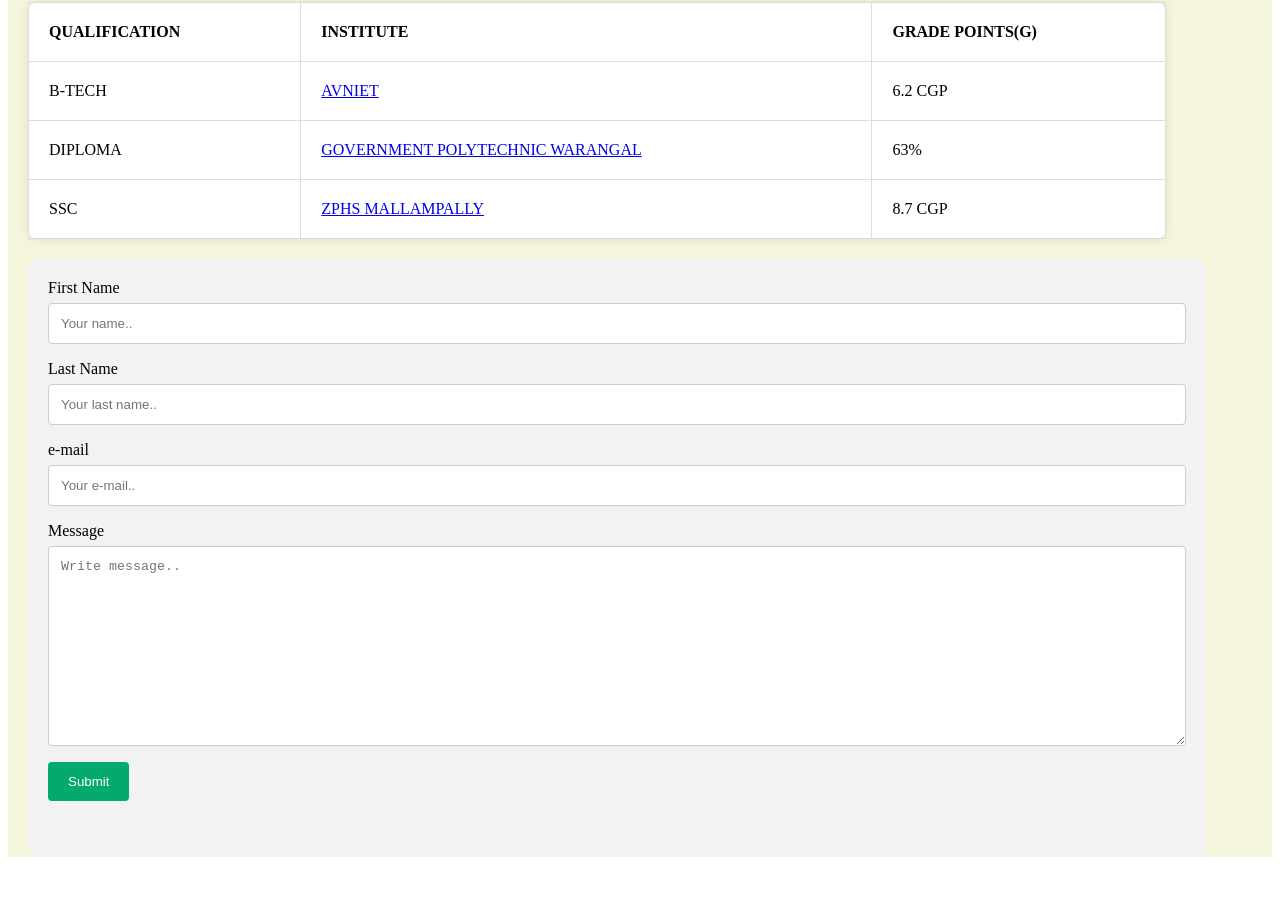
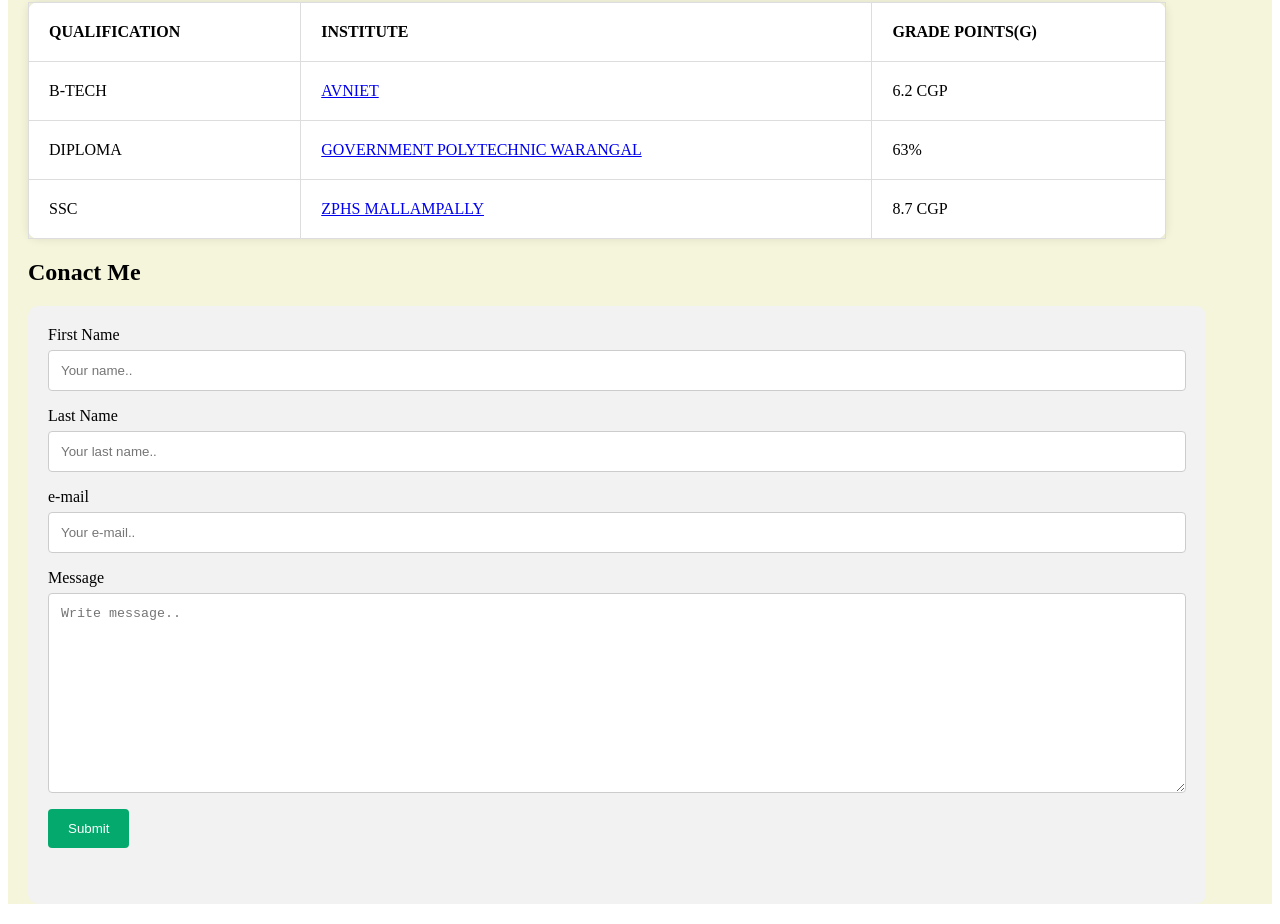
Before and after one commit to Ganeshkandikonda/gani.portfoilo, a plain HTML site: page index.html in a window 1280 px wide. Shown: the part 425-1349 px from the top of the page. Before the commit the page ends 1302 px from the top, so only its background shows below. Drawn offline with Linux system fonts and the light colour scheme.

Commit message:
index.html

```diff
--- a/index.html
+++ b/index.html
@@ -49,8 +49,9 @@
             </tr>
             </tbody>
          </table>
+         <h2>Conact Me</h2>
+         <div class="contact_form">
 
-         <div class="contact_form">
           <form action="/action_page.php">
             <label for="fname">First Name</label>
             <input type="text" id="fname" name="firstname" placeholder="Your name..">
```
